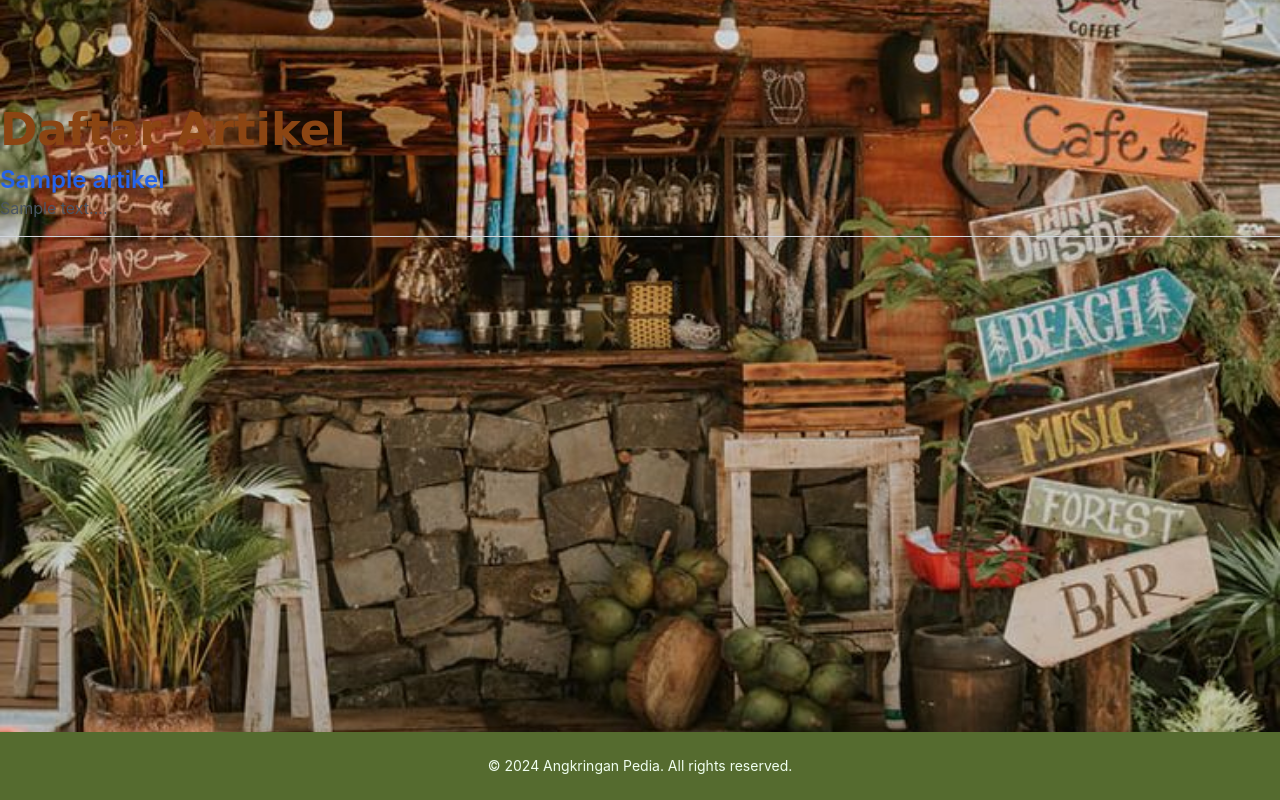
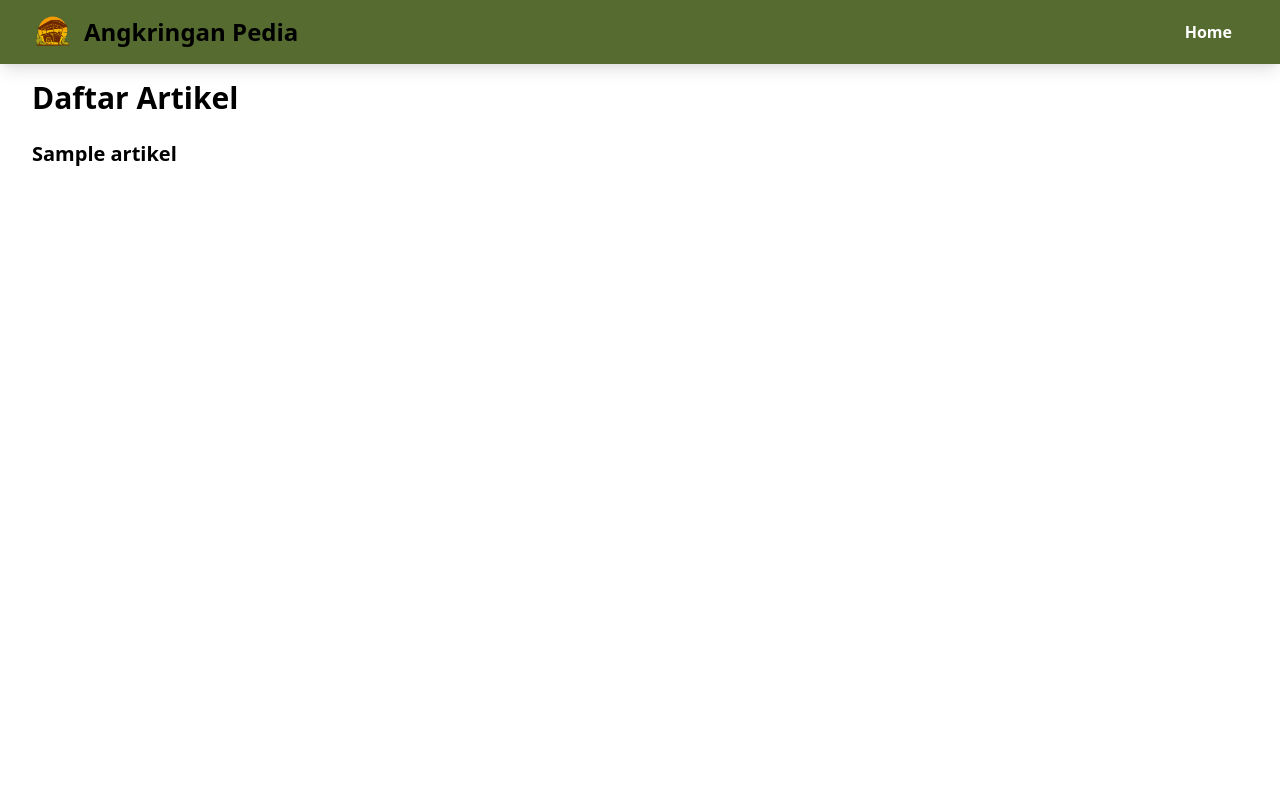
Before and after one commit to Cyades/AngkringanPedia, a Django app: page /artikel/ in a window 1280 px wide. Run offline with Django 5.2, Linux system fonts and the light colour scheme; tables that the repository leaves empty hold one stand-in row (values such as "Sample post"); some libraries are stand-ins or nearby versions.

Commit message:
memberikan navbar pada artikel page

```diff
--- a/artikel/templates/artikel/article_list.html
+++ b/artikel/templates/artikel/article_list.html
@@ -1,25 +1,33 @@
-<!-- artikel/templates/artikel/article_list.html -->
-{% extends 'base.html' %}
+<!-- artikel/templates/article_list.html -->
+{% load static %}
+<!DOCTYPE html>
+<html lang="en">
+<head>
+  <meta charset="UTF-8">
+  <meta name="viewport" content="width=device-width, initial-scale=1.0">
+  <title>Artikel - Angkringan Pedia</title>
+  <link href="https://cdn.jsdelivr.net/npm/tailwindcss@2.2.19/dist/tailwind.min.css" rel="stylesheet">
+</head>
+<body class="bg-[#F0FFF0] text-[#2F4F4F]">
 
-{% block title %}Daftar Artikel - Angkringan Pedia{% endblock %}
+  <!-- Include Navbar Artikel -->
+  {% include 'artikel/navbar_artikel.html' %}
 
-{% block content %}
-  <div class="container mx-auto py-8">
-    <h1 class="text-3xl font-bold mb-4">Daftar Artikel</h1>
+  <!-- Konten Artikel -->
+  <div class="max-w-7xl mx-auto px-4 sm:px-6 lg:px-8 mt-20">
+    <h2 class="text-3xl font-bold mb-6">Daftar Artikel</h2>
+    <ul>
+      {% for artikel in artikel_list %}
+        <li class="mb-4">
+          <a href="{% url 'artikel:show_article_detail' artikel.id %}" class="text-xl font-semibold text-[#2F4F4F] hover:text-[#556B2F]">
+            {{ artikel.judul }}
+          </a>
+        </li>
+      {% empty %}
+        <li>Tidak ada artikel untuk ditampilkan.</li>
+      {% endfor %}
+    </ul>
+  </div>
 
-    {% if artikel_list %}
-      <ul class="space-y-4">
-        {% for artikel in artikel_list %}
-          <li class="border-b border-gray-300 pb-4">
-            <h2 class="text-2xl font-semibold">
-              <a href="{% url 'artikel:show_article_detail' artikel.id %}" class="text-blue-600 hover:underline">{{ artikel.judul }}</a>
-            </h2>
-            <p class="text-gray-600">{{ artikel.isi|slice:":100" }}...</p>
-          </li>
-        {% endfor %}
-      </ul>
-    {% else %}
-      <p class="text-gray-600">Tidak ada artikel yang tersedia.</p>
-    {% endif %}
-  </div>
-{% endblock %}
+</body>
+</html>
--- /dev/null
+++ b/artikel/templates/artikel/navbar_artikel.html
@@ -0,0 +1,26 @@
+{% load static %}
+<nav class="bg-[#556B2F] shadow-lg fixed top-0 left-0 z-40 w-screen">
+  <div class="max-w-7xl mx-auto px-4 sm:px-6 lg:px-8">
+    <div class="flex items-center justify-between h-16">
+      <!-- Logo Section -->
+      <div class="flex items-center space-x-2">
+        <a href="{% url 'main:show_main' %}" class="flex items-center">
+          <img src="{% static 'image/logo2.png' %}" alt="Angkringan Pedia Logo" class="h-10 w-10">
+          <h1 class="text-2xl font-bold text-[#F0FFF0] ml-3">Angkringan Pedia</h1>
+        </a>
+      </div>
+
+      <!-- Button to go back to main page -->
+      <div>
+        <a href="{% url 'main:show_main' %}" class="bg-[#8FBC8F] text-white px-4 py-2 rounded-lg font-bold hover:bg-[#6B8E23] transition-all duration-300">
+          Home
+        </a>
+      </div>
+    </div>
+  </div>
+</nav>
+<style>
+    nav {
+      background-color: #556B2F !important;
+    }
+  </style>
```
Also changed, not shown: artikel/templates/artikel/article_detail.html (+21 -10 lines).
